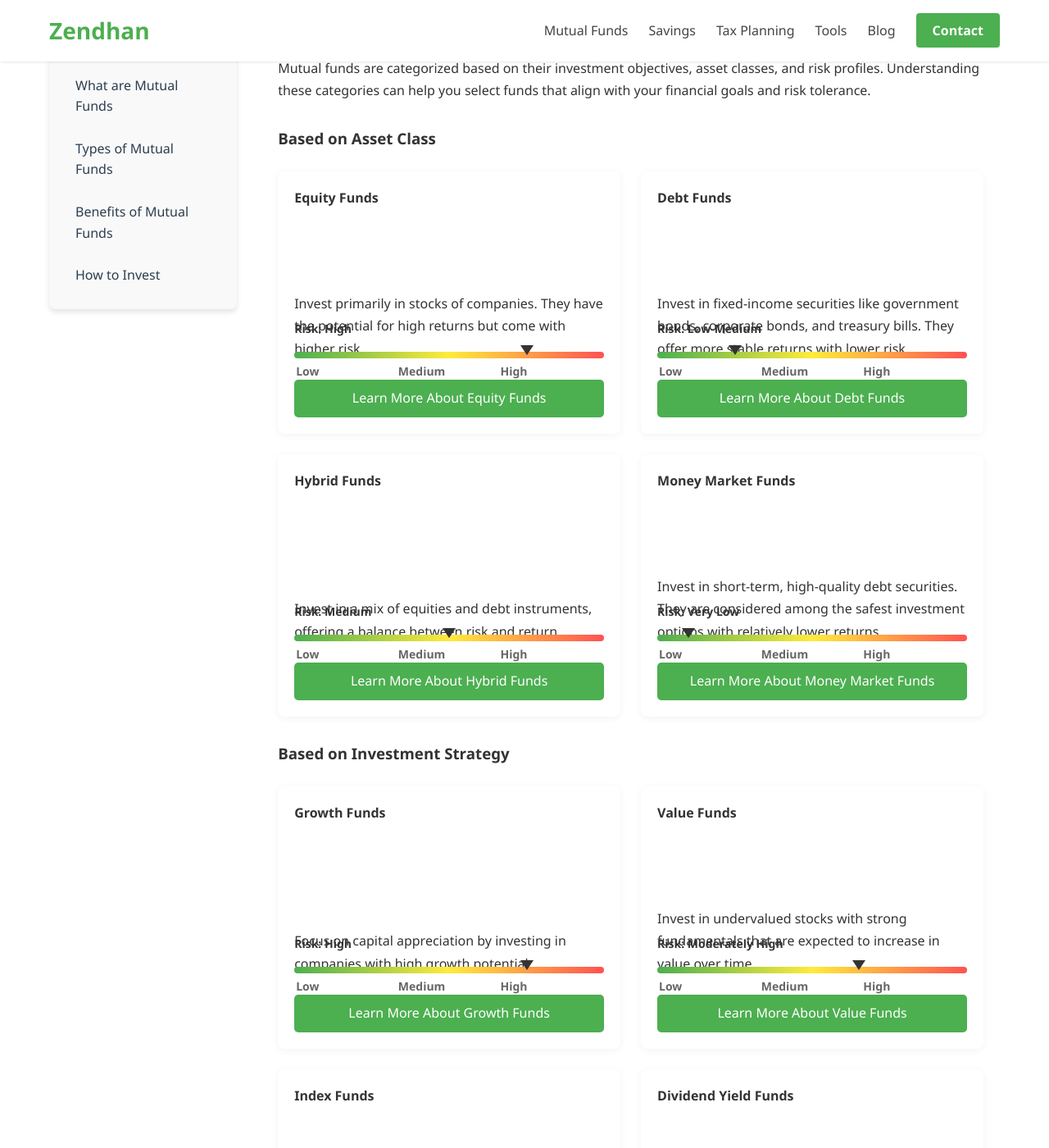
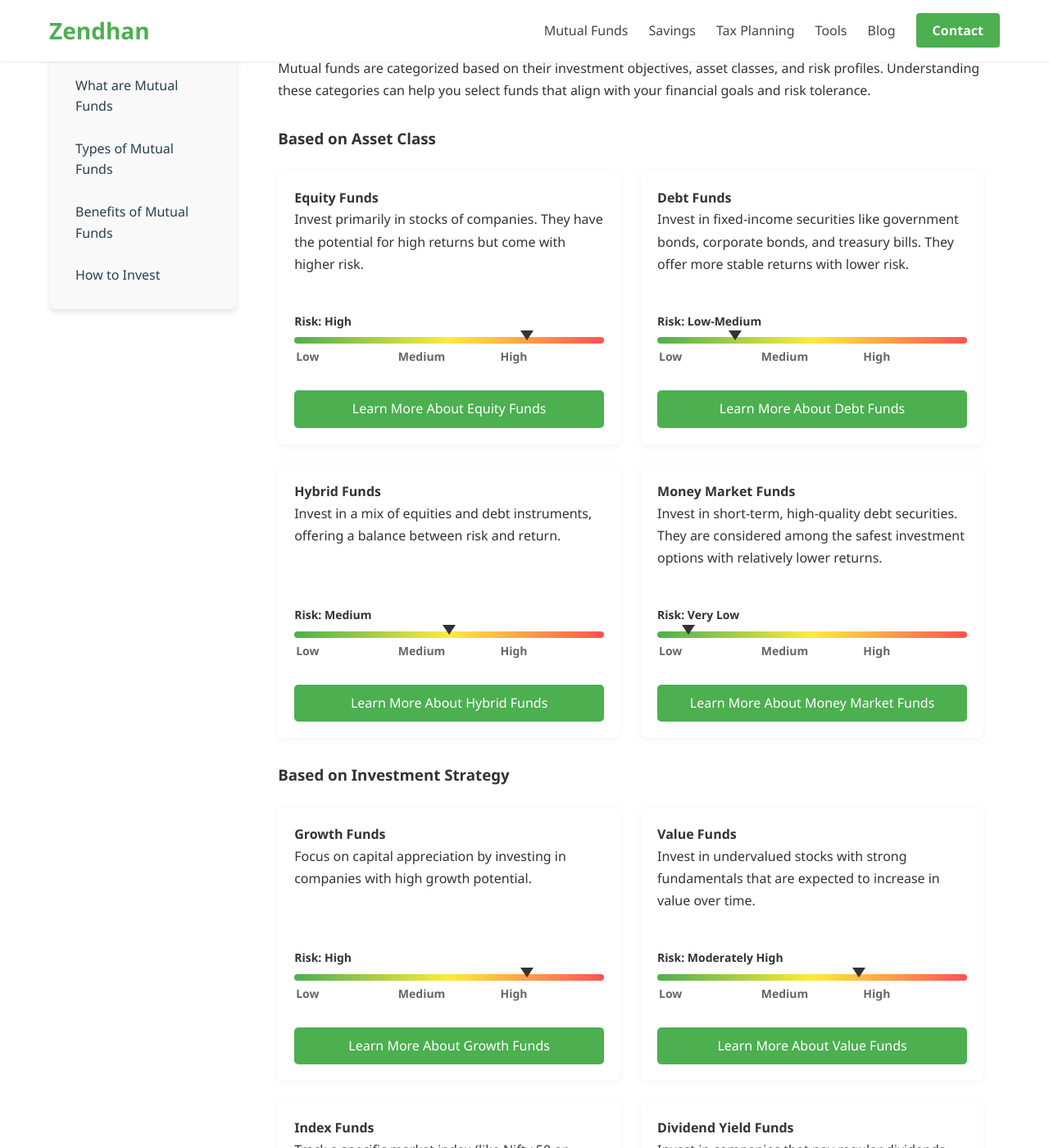
Before and after one commit to nandan11/zendhan, a Jekyll site: the page built from mutual-funds.html, in a window 1280 px wide and 1400 px high, scrolled down 2208 px. Shown: the whole window at 82% size. Built offline with Jekyll 4.4.1, drawn with Linux system fonts in a browser that asks for light colours.

Commit message:
Update mutual-funds.css

```diff
--- a/assets/css/mutual-funds.css
+++ b/assets/css/mutual-funds.css
@@ -399,36 +399,44 @@ h2[id="what-are-mutual-funds"] {
 .fund-type .learn-more-button {
   margin-top: auto;
 }
-/* Fix risk meter alignment across fund types */
+/* Better risk meter and button alignment */
 .fund-type {
-  position: relative;
-  padding-bottom: 70px; /* Create space for risk meter at bottom */
+  display: flex;
+  flex-direction: column;
+  height: 100%;
+  min-height: 300px;
 }
 
-.fund-type .risk-level {
-  position: absolute;
-  bottom: 60px; /* Position above the button */
-  left: 20px;
-  right: 20px;
-  width: calc(100% - 40px); /* Account for padding */
+.fund-type > h3,
+.fund-type > p {
+  margin-bottom: 15px;
 }
 
-.risk-meter-container {
-  margin-top: 8px; /* Consistent spacing after the risk text */
-  height: 20px; /* Consistent height */
+/* Create flex spaces to push items to desired positions */
+.fund-type .risk-level {
+  margin-top: auto;
+  margin-bottom: 15px;
+  width: 100%;
 }
 
-.risk-scale-wrapper {
-  display: flex;
-  flex-direction: column;
-  margin-bottom: 15px; /* Space before button */
+.fund-type .learn-more-button {
+  margin-top: 15px;
+  width: 100%;
 }
 
-/* Ensure buttons stay at the very bottom */
-.fund-type .learn-more-button {
-  position: absolute;
-  bottom: 20px;
-  left: 20px;
-  right: 20px;
-  width: calc(100% - 40px);
+/* Ensure risk text doesn't wrap */
+.risk-level span {
+  display: inline-block;
+  white-space: nowrap;
+  font-weight: 600;
+  margin-bottom: 8px;
 }
+
+/* Make all buttons same height */
+.learn-more-button {
+  display: flex;
+  align-items: center;
+  justify-content: center;
+  min-height: 44px;
+  text-align: center;
+}
```
